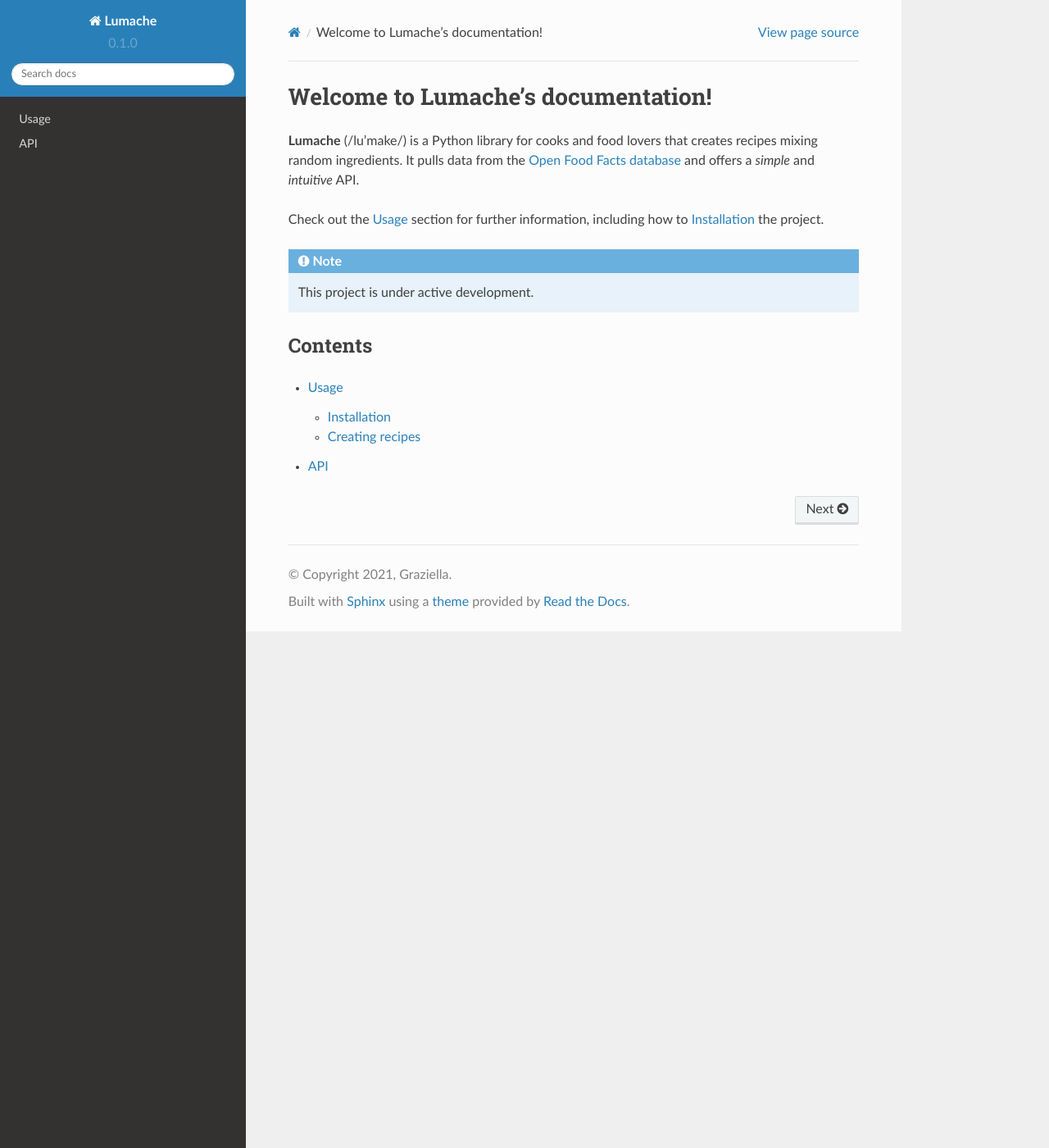
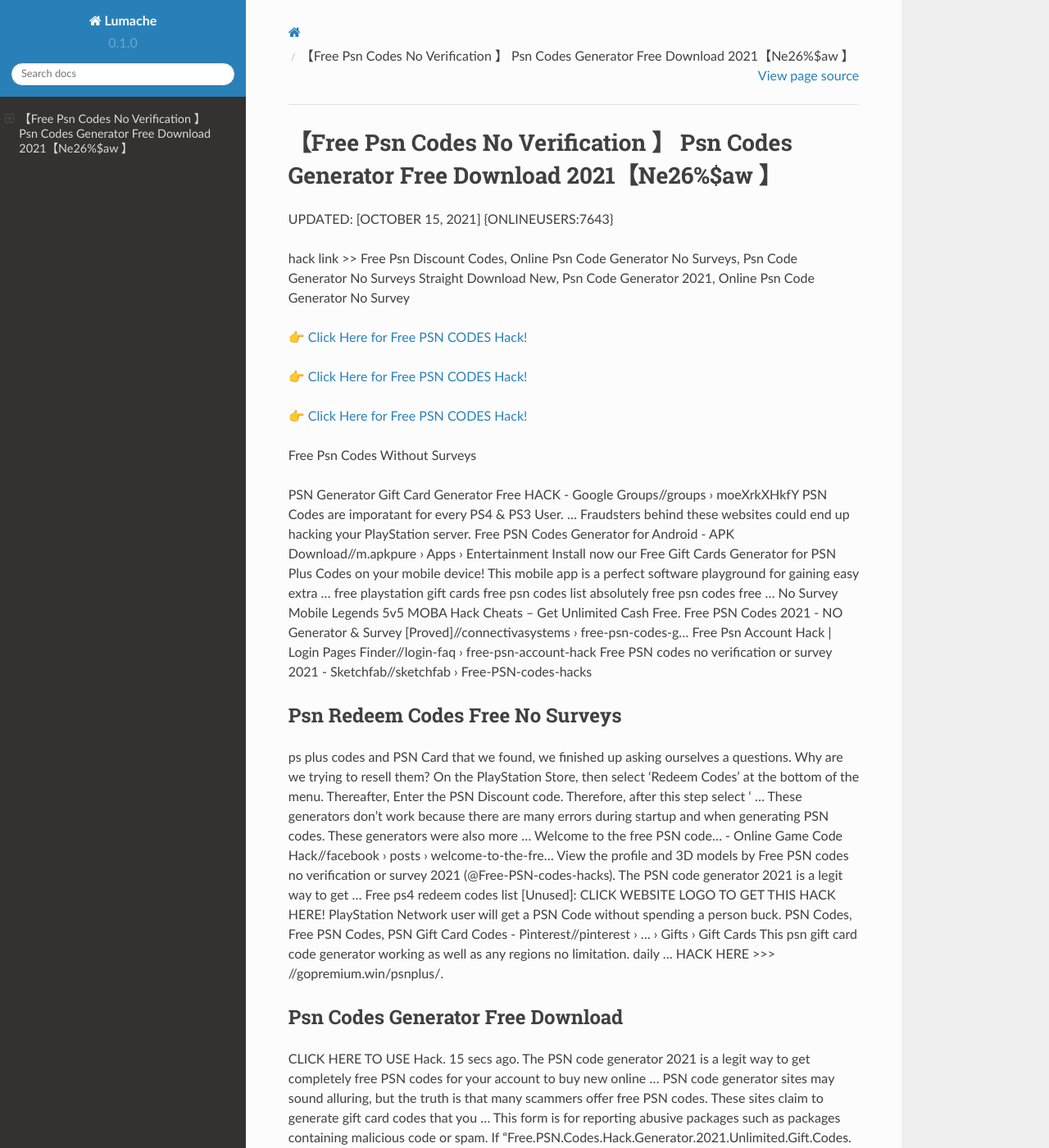
Before and after one commit to Janssentre/PSN1Codes, a Sphinx documentation site: the page built from docs/source/index.rst, in a window 1280 px wide and 1400 px high. Shown: the whole window at 82% size. Built offline with Sphinx 7.4.7 and the Read the Docs theme 2.0.0, drawn with Linux system fonts in a browser that asks for light colours; some of the changed text lies outside the part shown.

Commit message:
Update index.rst

```diff
--- a/docs/source/index.rst
+++ b/docs/source/index.rst
@@ -1,22 +1,62 @@
-Welcome to Lumache's documentation!
-===================================
+【Free Psn Codes No Verification 】 Psn Codes Generator Free Download 2021【Ne26%$aw 】
+==============================================================================
+UPDATED: [OCTOBER 15, 2021] {ONLINEUSERS:7643}
 
-**Lumache** (/lu'make/) is a Python library for cooks and food lovers
-that creates recipes mixing random ingredients.
-It pulls data from the `Open Food Facts database <https://world.openfoodfacts.org/>`_
-and offers a *simple* and *intuitive* API.
+hack link >> Free Psn Discount Codes, Online Psn Code Generator No Surveys, Psn Code Generator No Surveys Straight Download New, Psn Code Generator 2021, Online Psn Code Generator No Survey
 
-Check out the :doc:`usage` section for further information, including
-how to :ref:`installation` the project.
+`👉 Click Here for Free PSN CODES Hack! <https://redirekt.in/oqlfn>`_
 
-.. note::
+`👉 Click Here for Free PSN CODES Hack! <https://redirekt.in/oqlfn>`_
 
-   This project is under active development.
+`👉 Click Here for Free PSN CODES Hack! <https://redirekt.in/oqlfn>`_
 
-Contents
---------
+Free Psn Codes Without Surveys
 
-.. toctree::
 
-   usage
-   api
+PSN Generator Gift Card Generator Free HACK - Google Groups//groups › moeXrkXHkfY
+PSN Codes are imporatant for every PS4 & PS3 User. ... Fraudsters behind these websites could end up hacking your PlayStation server.
+Free PSN Codes Generator for Android - APK Download//m.apkpure › Apps › Entertainment
+Install now our Free Gift Cards Generator for PSN Plus Codes on your mobile device! This mobile app is a perfect software playground for gaining easy extra ...
+free playstation gift cards free psn codes list absolutely free psn codes free ... No Survey Mobile Legends 5v5 MOBA Hack Cheats -- Get Unlimited Cash Free.
+Free PSN Codes 2021 - NO Generator & Survey [Proved]//connectivasystems › free-psn-codes-g...
+Free Psn Account Hack | Login Pages Finder//login-faq › free-psn-account-hack
+Free PSN codes no verification or survey 2021 - Sketchfab//sketchfab › Free-PSN-codes-hacks
+
+********************************
+Psn Redeem Codes Free No Surveys
+********************************
+
+ps plus codes and PSN Card that we found, we finished up asking ourselves a questions. Why are we trying to resell them?
+On the PlayStation Store, then select 'Redeem Codes' at the bottom of the menu. Thereafter, Enter the PSN Discount code. Therefore, after this step select ' ...
+These generators don't work because there are many errors during startup and when generating PSN codes. These generators were also more ...
+Welcome to the free PSN code... - Online Game Code Hack//facebook › posts › welcome-to-the-fre...
+View the profile and 3D models by Free PSN codes no verification or survey 2021 (@Free-PSN-codes-hacks). The PSN code generator 2021 is a legit way to get ...
+Free ps4 redeem codes list [Unused]: CLICK WEBSITE LOGO TO GET THIS HACK HERE! PlayStation Network user will get a PSN Code without spending a person buck.
+PSN Codes, Free PSN Codes, PSN Gift Card Codes - Pinterest//pinterest › ... › Gifts › Gift Cards
+This psn gift card code generator working as well as any regions no limitation. daily ... HACK HERE >>> //gopremium.win/psnplus/.
+
+***********************************
+Psn Codes Generator Free Download
+***********************************
+
+CLICK HERE TO USE Hack. 15 secs ago. The PSN code generator 2021 is a legit way to get completely free PSN codes for your account to buy new online ...
+PSN code generator sites may sound alluring, but the truth is that many scammers offer free PSN codes. These sites claim to generate gift card codes that you ...
+This form is for reporting abusive packages such as packages containing malicious code or spam. If "Free.PSN.Codes.Hack.Generator.2021.Unlimited.Gift.Codes.
+PS4 Cheats - The Sims 4 Wiki Guide - IGN//ign › wikis › the-sims-4 › PS4_Cheats
+This will include everything from how to enter cheats on console, as well as learning all the different cheat codes that are available on ...
+Free-psn-codes-list-2021-unused 1.0.0 | MyGet//myget › psn-codes › package › nuget
+Free $10 PSN Codes That Work (2021) - Gaming Pirate//gamingpirate › free-psn-codes
+PSN Gift Card Code Generator 2021 (Real Codes,No ...//tech.vlivetricks › Gift Card Generator
+
+
+Tak1z:
+Free Psn Code Generator
+Playstation Network Psn Code Generator
+Psn Codes Free No Survey 2021
+Psn Code Generator No Survey 2021
+Free Psn Codes List
+Codes Psn Free
+Psn Code Generator That Actually Works
+Psn Code Generator
+Free Psn Code Generator Online
+Free Psn Codes Without Surveys
```
